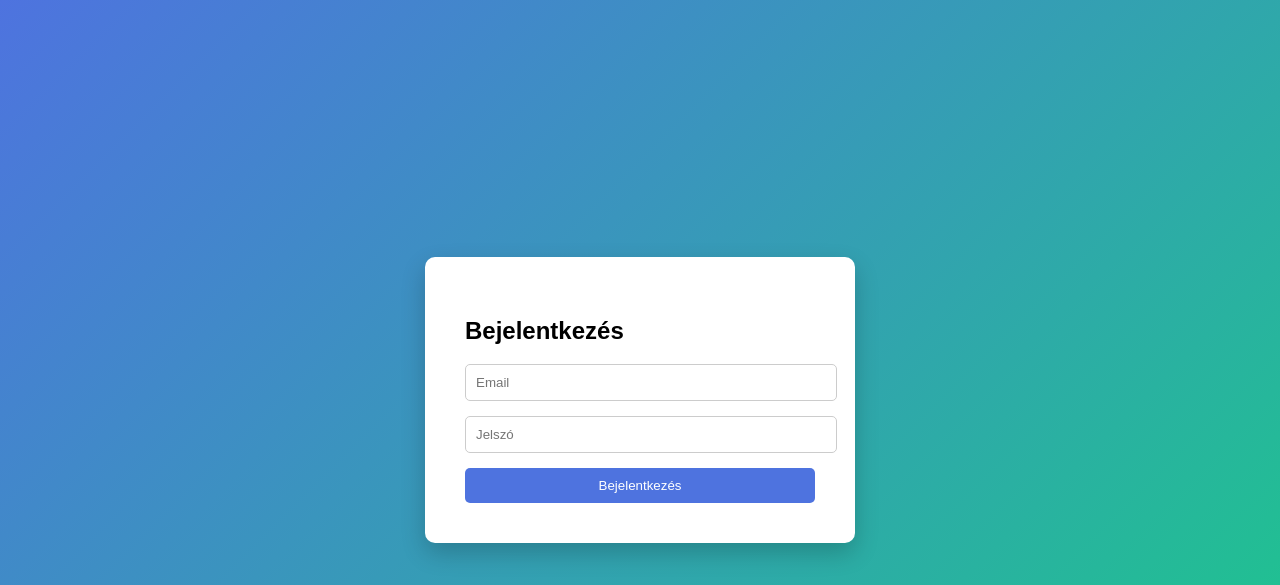
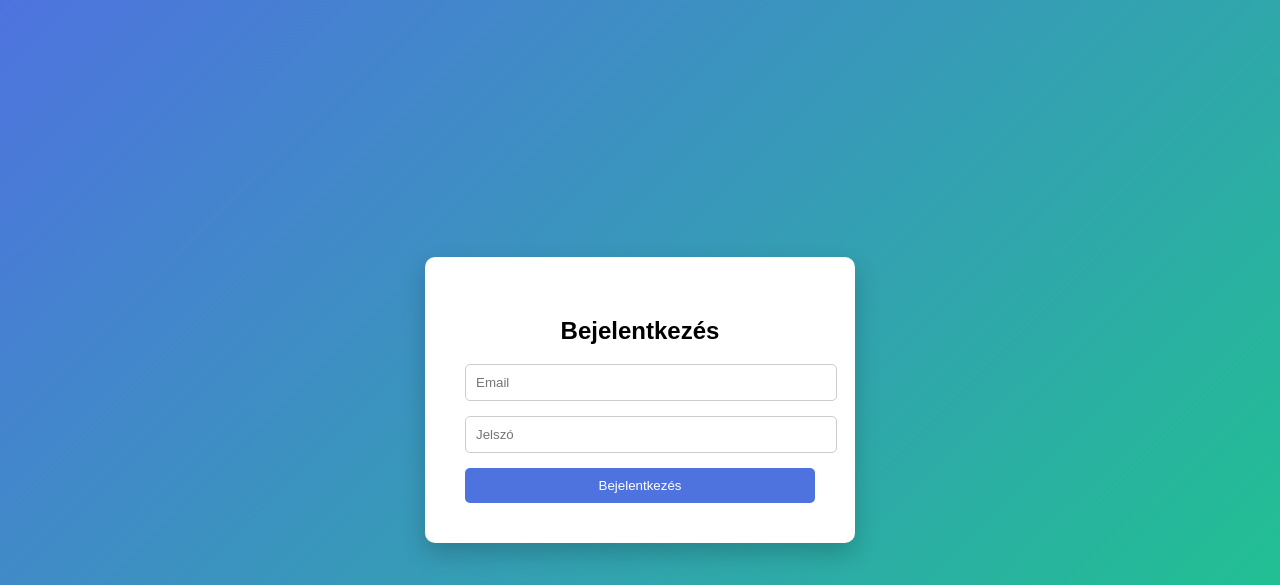
Before and after one commit to Naplemente/KonyvMoly, a FastAPI app: page /login in a window 1280 px wide. Shown: the top 585 px of the page. Run offline with FastAPI, Linux system fonts and the light colour scheme.

Commit message:
Enhance login page layout and styling
Updated the login page with improved styling and centered the heading.

```diff
--- a/KonyvtarAdmin_uj/Bend/templates/login.html
+++ b/KonyvtarAdmin_uj/Bend/templates/login.html
@@ -55,7 +55,7 @@ margin-bottom:10px;
 
 <div class="login-box">
 
-<h2>Bejelentkezés</h2>
+<h2 style="text-align: center;">Bejelentkezés</h2>
 
 {% if error %}
 <div class="error">Hibás email vagy jelszó</div>
```
